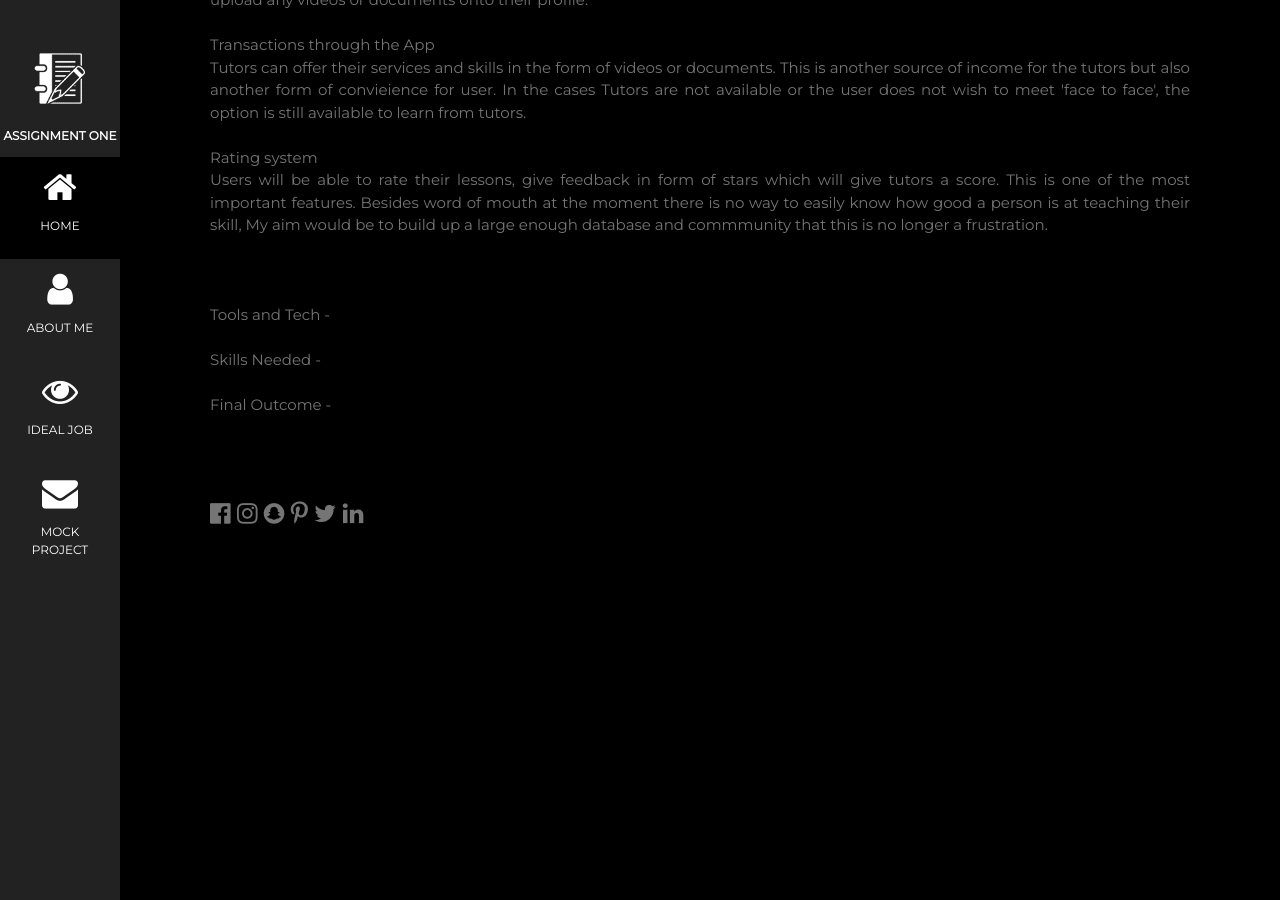
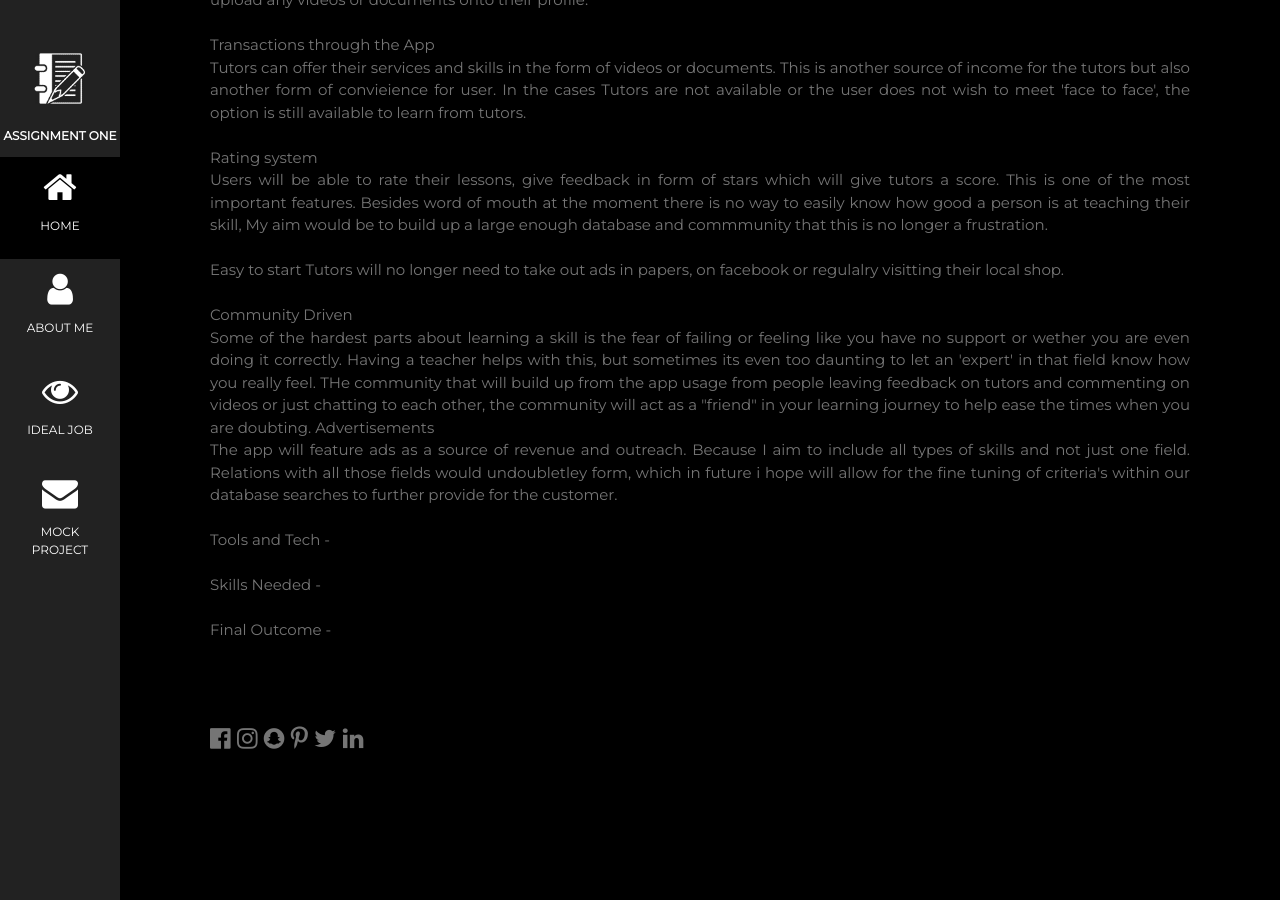
Before and after one commit to ceylonhue/begin, a Jekyll site: the page built from index.md, in a window 1280 px wide and 900 px high, scrolled down 5944 px. Built offline with Jekyll 4.4.1, drawn with Linux system fonts in a browser that asks for light colours; our own code applies the rules of GitHub Pages for plain Markdown files.

Commit message:
Update default.html

```diff
--- a/_layouts/default.html
+++ b/_layouts/default.html
@@ -266,6 +266,27 @@ Action plan -
       important features. Besides word of mouth at the moment there is no way to easily know how good a person is at teaching their skill,
       My aim would be to build up a large enough database and commmunity that this is no longer a frustration. <BR><BR>
 
+      Easy to start
+      Tutors will no longer need to take out ads in papers, on facebook or regulalry visitting their local shop.<br><BR>
+
+      Community Driven<br>
+     Some of the hardest parts about learning a skill is the fear of failing or feeling like you have no support or
+      wether you are even doing it correctly. Having a teacher helps with this, but sometimes its even too daunting to
+      let an 'expert' in that field know how you really feel.
+      THe community that will build up from the app usage from people leaving feedback on tutors and commenting on videos
+      or just chatting to each other, the community will act as a "friend" in your learning journey to help ease the times
+      when you are doubting.
+
+      Advertisements<br>
+
+      The app will feature ads as a source of revenue and outreach. Because I aim to include all types of skills and not just
+      one field. Relations with all those fields would undoubletley form, which in future i hope will allow for the fine tuning
+      of criteria's within our database searches to further provide for the customer.
+
+
+
+
+
 
 
 
```
